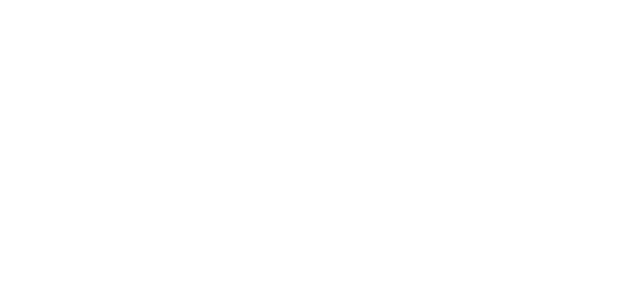
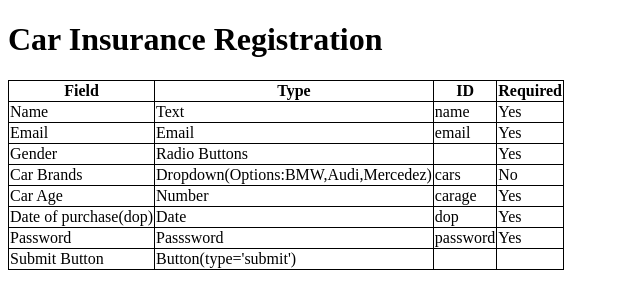
Before and after one commit to acciojob/car-insurance-form-saidurgar, a website: page main.html in a window 1280 px wide. Shown: the whole page, without its empty margins (0-640 px from the left). Drawn offline with Linux system fonts and the light colour scheme.

Commit message:
created a submission

```diff
--- a/main.html
+++ b/main.html
@@ -7,10 +7,76 @@
 </head>
 
 <body>
-	<!-- the entire body must be written by student -->
+	<h1>Car Insurance Registration </h1>
+     <form>
+	<table>
+	<thead>
+	<tr>
+	<th>Field</th>
+	<th>Type</th>
+	<th>ID</th>
+	<th>Required</th>
+</tr>
+</thead>
+		<tbody>
+			<tr>
+			<td>Name</td>
+			<td>Text</td>
+			<td>name</td>
+			<td>Yes</td>
+			</tr>
+			<tr>
+			<td>Email</td>
+			<td>Email</td>
+			<td>email</td>
+			<td>Yes</td>
+			</tr>
+			<tr>
+			<td>Gender</td>
+			<td>Radio Buttons</td>
+			<td> </td>
+			<td>Yes</td>
+			</tr>
+			<tr>
+			<td>Car Brands</td>
+			<td>Dropdown(Options:BMW,Audi,Mercedez)</td>
+			<td>cars</td>
+			<td>No</td>
+			</tr>
+			<tr>
+			<td>Car Age</td>
+			<td>Number</td>
+			<td>carage</td>
+			<td>Yes</td>
+			</tr>
+			<tr>
+			<td>Date of purchase(dop)</td>
+			<td>Date</td>
+			<td>dop</td>
+			<td>Yes</td>
+			</tr>
+			<tr>
+			<td>Password</td>
+			<td>Passsword</td>
+			<td>password</td>
+			<td>Yes</td>
+			</tr>
+			<tr>
+			<td>Submit Button</td>
+			<td>Button(type='submit')</td>
+			<td></td>
+			<td></td>
+			</tr>
+   </tbody>
+
+</table>
+	 </form>
+
     <script type="text/javascript" src="./script.js">
 </script>
 
+
 </body>
 
+
 </html>
--- a/styles.css
+++ b/styles.css
@@ -1,2 +1,11 @@
 
 /* Your CSS Code here. */
+table,th,td{
+	border:1px solid black
+}
+table{
+	border-collapse:collapse;
+
+th{
+	text-align:center;
+}
```
